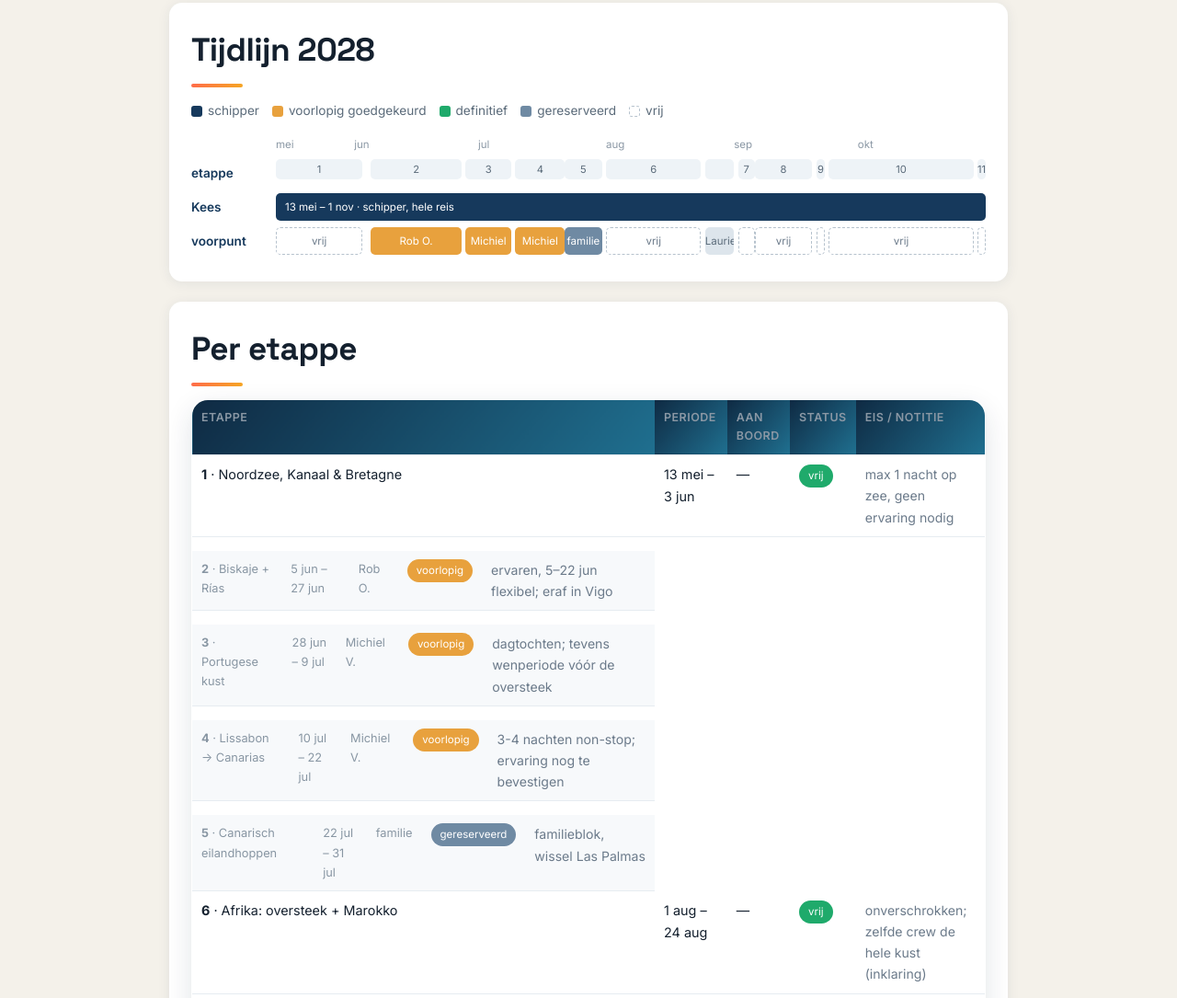
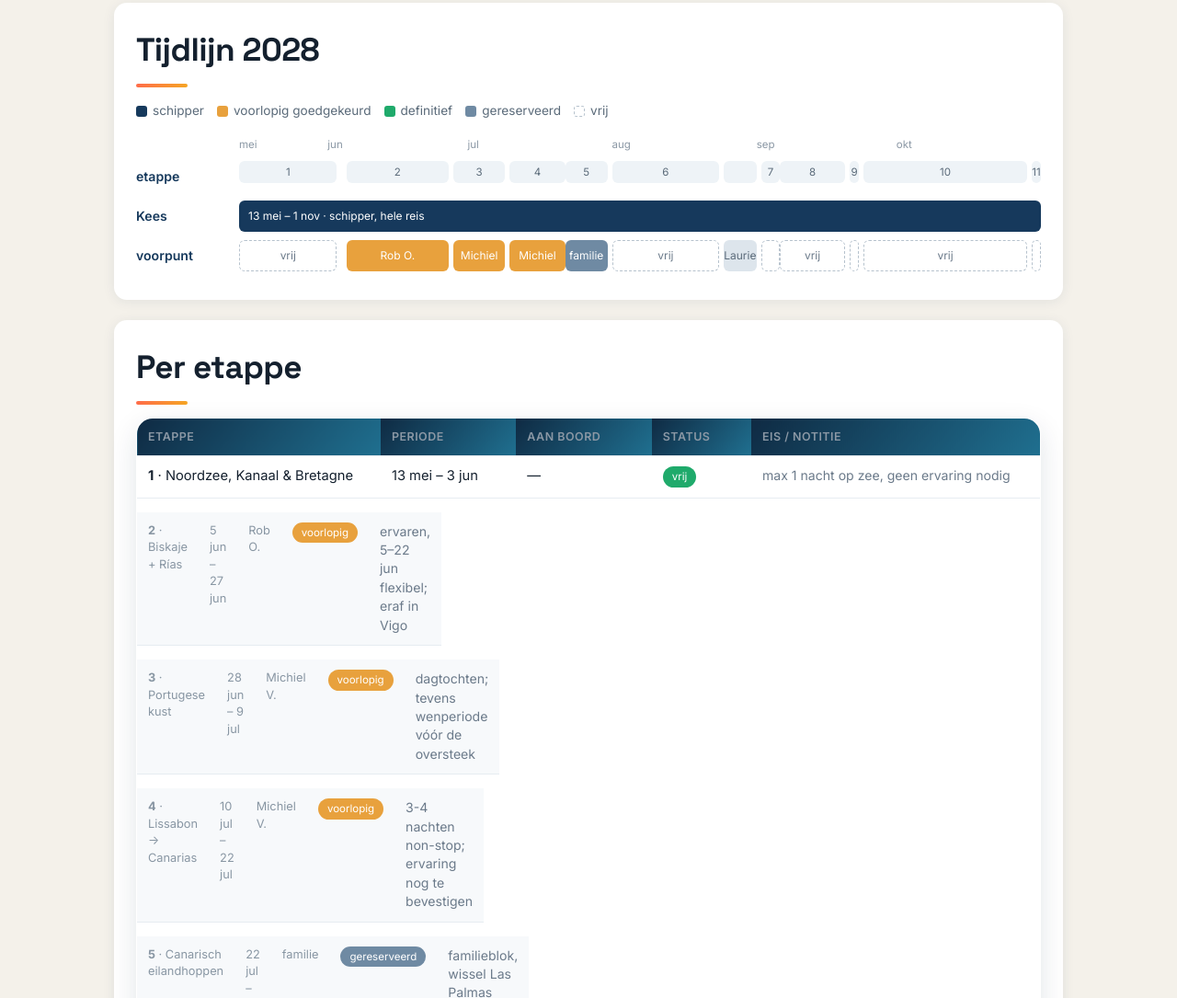
Before and after one commit to cjroyaards/route-du-soleil, a plain HTML site: page bemanning.html in a window 1280 px wide. Shown: the part 479-1564 px from the top of the page at 92% size. Drawn offline with Linux system fonts and the light colour scheme.

Commit message:
Layout: bredere kolommen bemanning.html, vol-etappes op index weer even lang

```diff
--- a/bemanning.html
+++ b/bemanning.html
@@ -13,27 +13,28 @@
 <meta name="apple-mobile-web-app-title" content="Bemanning RdS">
 <link rel="stylesheet" href="style.css">
 <style>
-main{max-width:960px}
+main{max-width:1080px}
 .card{background:#fff;border-radius:14px;padding:22px 24px;box-shadow:0 2px 14px rgba(22,57,92,.08);margin-bottom:22px}
 .card h2{margin:0 0 14px}
 .legenda{display:flex;flex-wrap:wrap;gap:14px;font-size:.85rem;color:#5b6b7a;margin-bottom:16px}
 .legenda span{display:flex;align-items:center;gap:6px}
 .sw{width:12px;height:12px;border-radius:3px;display:inline-block}
-.tl-rij{display:flex;align-items:center;margin-bottom:7px}
-.tl-lbl{width:92px;flex:none;font-size:.85rem;color:#16395c;font-weight:600}
-.tl-baan{flex:1;position:relative;height:30px}
-.tl-blok{position:absolute;height:30px;border-radius:5px;font-size:.72rem;line-height:30px;text-align:center;overflow:hidden;white-space:nowrap;color:#fff}
-.tl-vrij{background:none;border:1px dashed #b6c2cd;color:#6b7a8a;line-height:28px}
+.tl-rij{display:flex;align-items:center;margin-bottom:9px}
+.tl-lbl{width:112px;flex:none;font-size:.88rem;color:#16395c;font-weight:600}
+.tl-baan{flex:1;position:relative;height:34px}
+.tl-blok{position:absolute;height:34px;border-radius:6px;font-size:.75rem;line-height:34px;text-align:center;overflow:hidden;white-space:nowrap;color:#fff}
+.tl-vrij{background:none;border:1px dashed #b6c2cd;color:#6b7a8a;line-height:32px}
 .tl-mnd{position:relative;height:18px;font-size:.72rem;color:#8b98a5}
 .tl-mnd span{position:absolute}
-.tl-etap{background:#eef3f7;color:#5b6b7a;height:22px;line-height:22px;font-size:.7rem}
-table{border-collapse:collapse;width:100%;font-size:.9rem}
-th,td{text-align:left;padding:9px 10px;border-bottom:1px solid #e6ecf1;vertical-align:top}
+.tl-etap{background:#eef3f7;color:#5b6b7a;height:24px;line-height:24px;font-size:.72rem}
+table{border-collapse:collapse;width:100%;font-size:.92rem;table-layout:fixed}
+th,td{text-align:left;padding:11px 12px;border-bottom:1px solid #e6ecf1;vertical-align:top;line-height:1.45}
 th{font-size:.78rem;text-transform:uppercase;letter-spacing:.04em;color:#8b98a5;font-weight:600}
 tr.vol td{background:#f7f9fb}
 .pil{display:inline-block;border-radius:999px;padding:3px 10px;font-size:.72rem;color:#fff;white-space:nowrap}
 .hint{color:#6b7a8a;font-size:.88rem}
-@media(max-width:640px){.tl-lbl{width:64px;font-size:.75rem}.tl-blok{font-size:.62rem}}
+col.c1{width:27%}col.c2{width:15%}col.c3{width:15%}col.c4{width:11%}col.c5{width:32%}
+@media(max-width:700px){.tl-lbl{width:70px;font-size:.75rem}.tl-blok{font-size:.62rem}table{table-layout:auto;font-size:.85rem}th,td{padding:8px 8px}}
 </style>
 </head>
 <body>
@@ -62,7 +63,7 @@ tr.vol td{background:#f7f9fb}
 
 <div class="card">
   <h2>Per etappe</h2>
-  <table id="tab"><thead><tr><th>Etappe</th><th>Periode</th><th>Aan boord</th><th>Status</th><th>Eis / notitie</th></tr></thead><tbody></tbody></table>
+  <table id="tab"><colgroup><col class="c1"><col class="c2"><col class="c3"><col class="c4"><col class="c5"></colgroup><thead><tr><th>Etappe</th><th>Periode</th><th>Aan boord</th><th>Status</th><th>Eis / notitie</th></tr></thead><tbody></tbody></table>
   <p class="hint" style="margin-bottom:0">Aanmelden is een aanvraag. Vluchten pas boeken na <em>definitieve</em> goedkeuring.</p>
 </div>
 
```
Also changed, not shown: index.html (+5 -4 lines).
